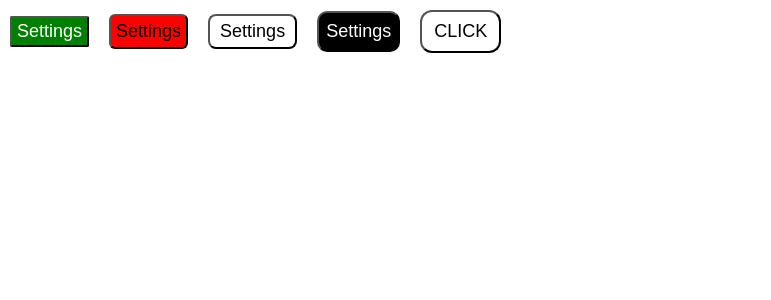
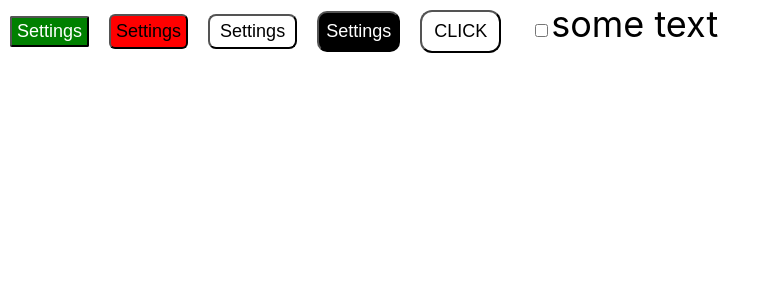
Before and after one commit to ErtanMuslic/Classes, a React (Create React App) app in the folder react2gen/: page / in a window 1280 px wide. Shown: the top 300 px of the page, without its empty margins (0-771 px from the left). Built offline with nearby package versions, Linux system fonts and the light colour scheme.

Commit message:
CheckBox

```diff
--- /dev/null
+++ b/react2gen/src/components/functional/CheckBox/CheckBox.module.css
@@ -0,0 +1,74 @@
+.main{
+    background-color: black;
+    color: white;
+}
+
+.normal{
+    margin: 10px;
+    padding: 5px 10px;
+    font-size: 18px;
+}
+
+.grey{
+    background-color: grey;
+    color: white;
+}
+.green{
+    background-color: green;
+    color: white;
+}
+.white{
+    background-color: white;
+    color: black;
+}
+
+.red{
+    color: red;
+}
+
+.radiusxs{
+    border-radius: 2px;
+}
+
+.radiussm{
+    border-radius: 6px;
+}
+
+.radiusmd{
+    border-radius: 8px;
+}
+
+.radiuslg{
+    border-radius: 10px;
+}
+
+.radiusxl{
+    border-radius: 12px;
+}
+
+
+
+.sizexs{
+    font-size: 36px;
+    padding: 20px;
+}
+
+.sizesm{
+    font-size: 36px;
+    padding: 20px;
+}
+
+.sizemd{
+    font-size: 36px;
+    padding: 20px;
+}
+
+.sizelg{
+    font-size: 36px;
+    padding: 20px;
+}
+
+.sizexl{
+    font-size: 36px;
+    padding: 20px;
+}
--- /dev/null
+++ b/react2gen/src/components/functional/CheckBox/index.jsx
@@ -0,0 +1,73 @@
+import { useState } from 'react';
+import style from './CheckBox.module.css'
+
+const CheckBox = (props) =>{
+
+    const {text,color,radius,size} =props;
+    const [checked,setChecked] = useState(false);
+
+    const handleChange = () =>{
+        setChecked(!checked);
+    };
+
+    const getColor=() =>{
+    switch(color){
+        case "grey":
+            return style.grey;
+        case "green":
+            return style.green;
+        case "white":
+            return style.white;
+        case "red":
+            return style.red;
+        default:
+            return style.main;
+    }
+}
+
+const getRadius=() =>{
+    switch(radius){
+        case "xs":
+            return style.radiusxs;
+        case "sm":
+            return style.radiussm;
+        case "md":
+            return style.radiusmd;
+        case "lg":
+            return style.radiuslg;
+        case "xl":
+            return style.radiusxl
+        default:
+            return style.radiusmd;
+    }
+}
+
+const getSize=() =>{
+    switch(size){
+        case "xs":
+            return style.sizexs;
+        case "sm":
+            return style.sizesm;
+        case "md":
+            return style.sizesmd;
+        case "lg":
+            return style.sizelg;
+        case "xl":
+            return style.sizexl
+        default:
+            return style.sizemd;
+    }
+}
+
+    return <label className={`${getSize()}`}>
+        <input
+        type="checkbox"
+         checked={checked}
+        onChange={handleChange}
+        className={`${getColor()} ${getRadius()}`}
+        />
+        {text}
+    </label>
+}
+
+export default CheckBox;
--- a/react2gen/src/index.js
+++ b/react2gen/src/index.js
@@ -1,10 +1,11 @@
 import React from 'react';
 import ReactDOM from 'react-dom/client';
-import Composition from './components/functional/Composition';
+import CheckBox from './components/functional/CheckBox';
+// import Composition from './components/functional/Composition';
 // import Badge from './components/functional/Badge/Badge';
 // import Calculator from './components/functional/Calculator/Calculator';
 // import Conditional from './components/functional/Conditional';
-import SimpleForm from './components/functional/Forms';
+// import SimpleForm from './components/functional/Forms';
 import Button from './components/functional/MainButton';
 // import Quotes from './components/functional/Quotes';
 // import TextInput from './components/functional/TextInputs';
@@ -120,6 +121,9 @@ root.render(
     <Button radius="lg" size="lg"/>
     <Button text="CLICK" color="white" radius="xl" size="xl"/>
 
+
+    <CheckBox  text="some text" color="red" size="xl"/>
+
   </React.StrictMode>
 );
 
```
